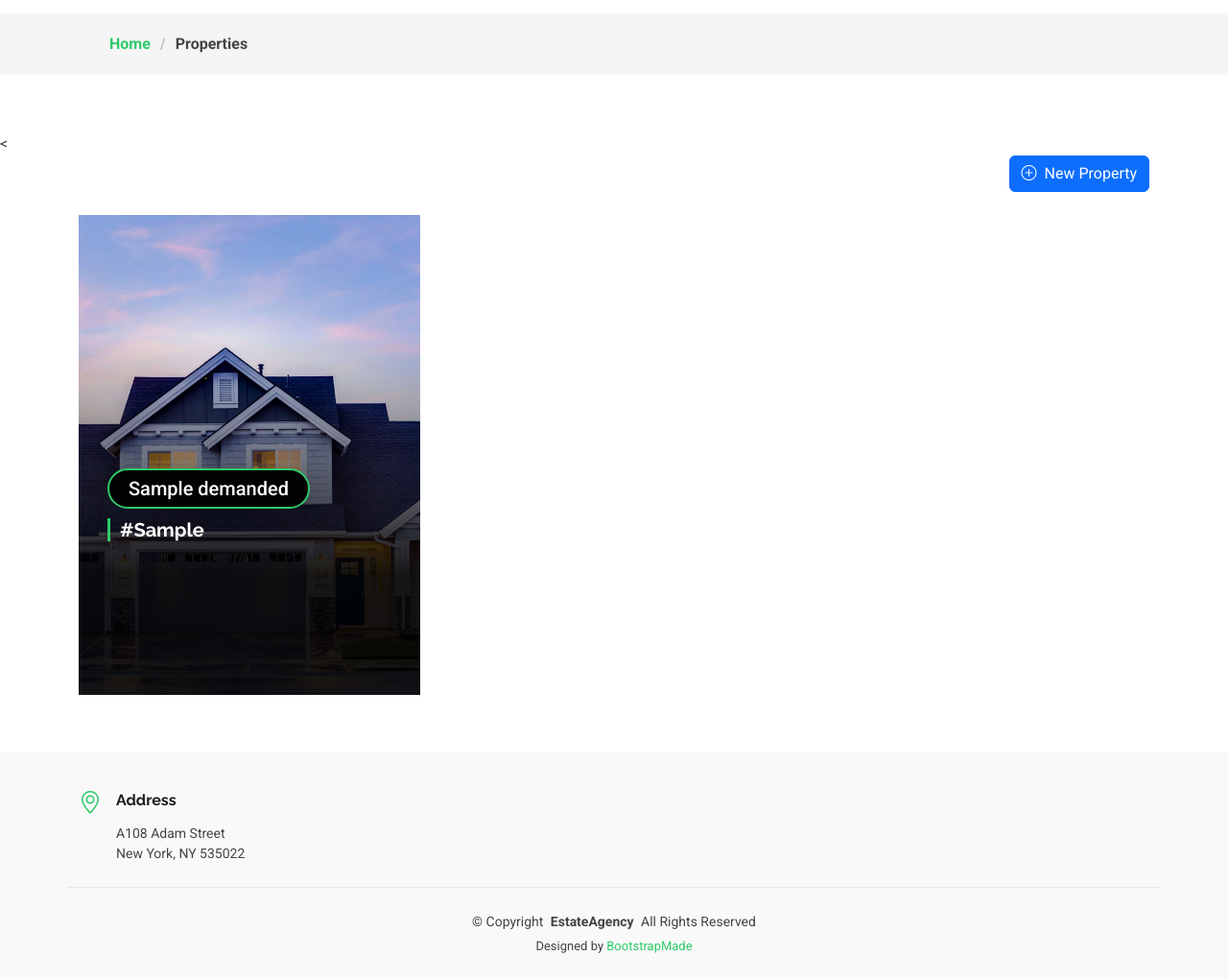
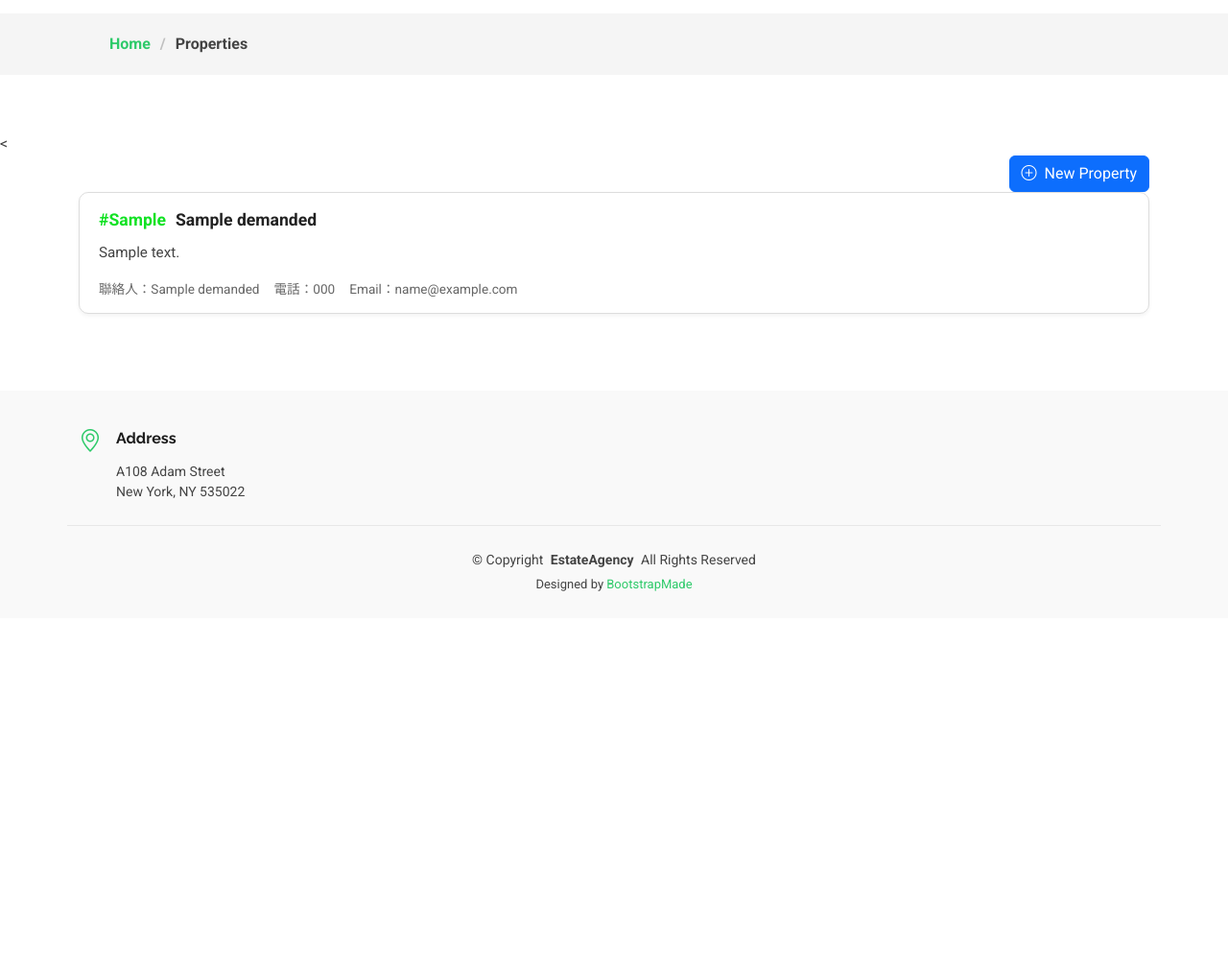
Before and after one commit to SA13-club/SA, a PHP site: page /propertiesdemo.php in a window 1280 px wide. Shown: the part 353-1373 px from the top of the page at 96% size. After the commit the page ends 969 px from the top, so only its background shows below. Run offline with PHP 8.4, Linux system fonts and the light colour scheme; tables that the repository leaves empty or names only in its code hold one stand-in row (values such as "Sample post").

Commit message:
Dcard形式

```diff
--- a/EstateAgency/propertiesdemo.php
+++ b/EstateAgency/propertiesdemo.php
@@ -36,6 +36,47 @@
   * Author: BootstrapMade.com
   * License: https://bootstrapmade.com/license/
   ======================================================== -->
+  <style>
+  .dcard-post {
+  border: 1px solid #ddd;
+  border-radius: 10px;
+  padding: 15px 20px;
+  margin-bottom: 20px;
+  background-color: #fff;
+  box-shadow: 0 2px 4px rgba(0,0,0,0.05);
+  transition: 0.3s;
+}
+.dcard-post:hover {
+  box-shadow: 0 4px 8px rgba(0,0,0,0.1);
+}
+
+.dcard-header {
+  display: flex;
+  gap: 10px;
+  font-weight: bold;
+  font-size: 1.1rem;
+  margin-bottom: 10px;
+  color: #222;
+}
+
+.dcard-tag {
+  color:rgb(18, 226, 36);
+}
+
+.dcard-body {
+  font-size: 0.95rem;
+  color: #444;
+  margin-bottom: 10px;
+}
+
+.dcard-footer {
+  font-size: 0.85rem;
+  color: #666;
+  display: flex;
+  gap: 15px;
+  flex-wrap: wrap;
+}
+</style>
 </head>
 
 <body class="properties-page">
@@ -101,7 +142,7 @@
     </div>
     <div class='row gy-4'>
 
-
+    <div class="container">
   <?php
     $link = mysqli_connect('localhost', 'root', '', 'sa');
     $sql = 'SELECT * FROM demanded';
@@ -109,31 +150,25 @@
 
     while ($row = mysqli_fetch_assoc($result)) {
       echo "
-            <div class='col-xl-4 col-md-6' data-aos='fade-up' data-aos-delay='200'>
-                <div class='card'>
-                    <img src='assets/img/properties/property-2.jpg' alt='' class='img-fluid'>
-                    <div class='card-body'>
-                        <span class='sale-rent'>".$row['title']."</span>
-                        <h3><a href='property-single.html' class='stretched-link'>#".$row['tag']."</a></h3>
-                        <div class='card-content d-flex flex-column justify-content-center text-center'>
-                            <div class='row propery-info'>
-                                <div class='col'>聯絡人</div>
-                                <div class='col'>電話</div>
-                                <div class='col'>email</div>
-
+        <div class='dcard-post'>
+          <div class='dcard-header'>
+            <span class='dcard-tag'>#".$row['tag']."</span>
+            <span class='dcard-title'>".$row['title']."</span>
           </div>
-                            <div class='row'>
-                                <div class='col'>".$row['name']."</div>
-                                <div class='col'>".$row['phone']."</div>
-                                <div class='col'>".$row['email']."</div>
-
+          <div class='dcard-body'>
+            <p>".$row['content']."</p>
+          </div>
+          <div class='dcard-footer'>
+            <span>聯絡人：".$row['name']."</span>
+            <span>電話：".$row['phone']."</span>
+            <span>Email：".$row['email']."</span>
           </div>
         </div>
-                    </div>
-                </div>
-            </div>";
+      ";
     }
   ?>
+</div>
+
     </div>
 </div>
 
```
Lines whose indentation alone changed are shown as unchanged.
